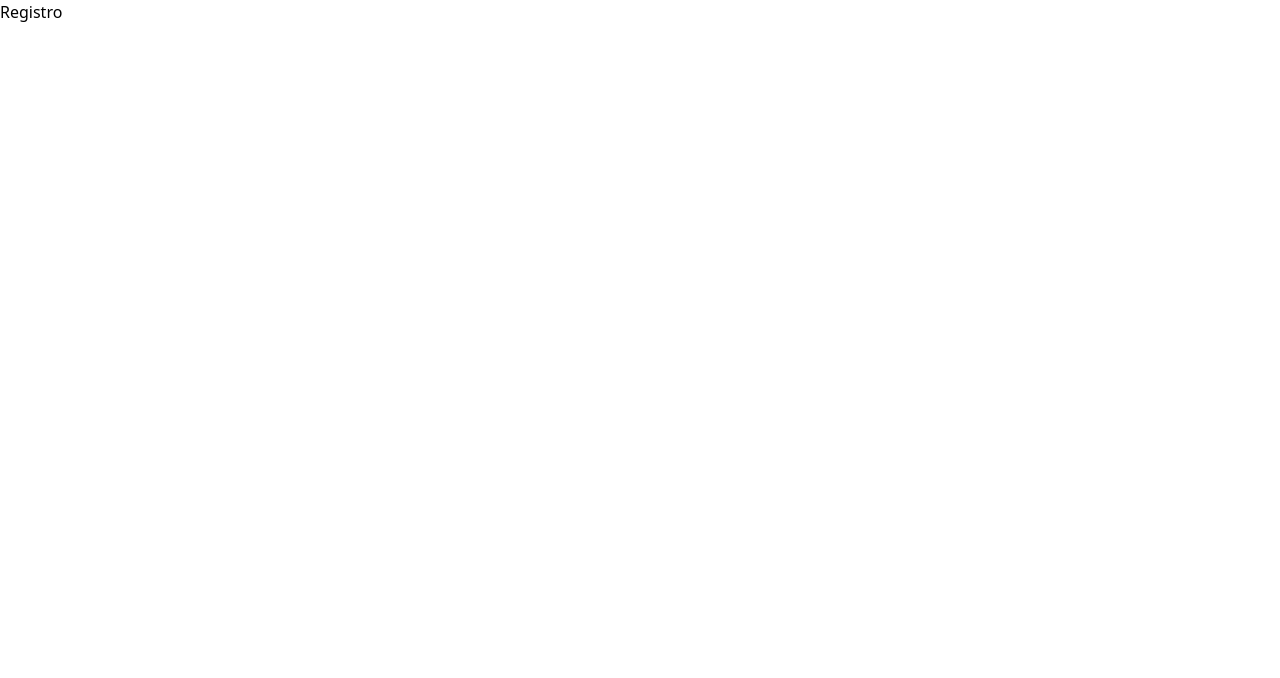
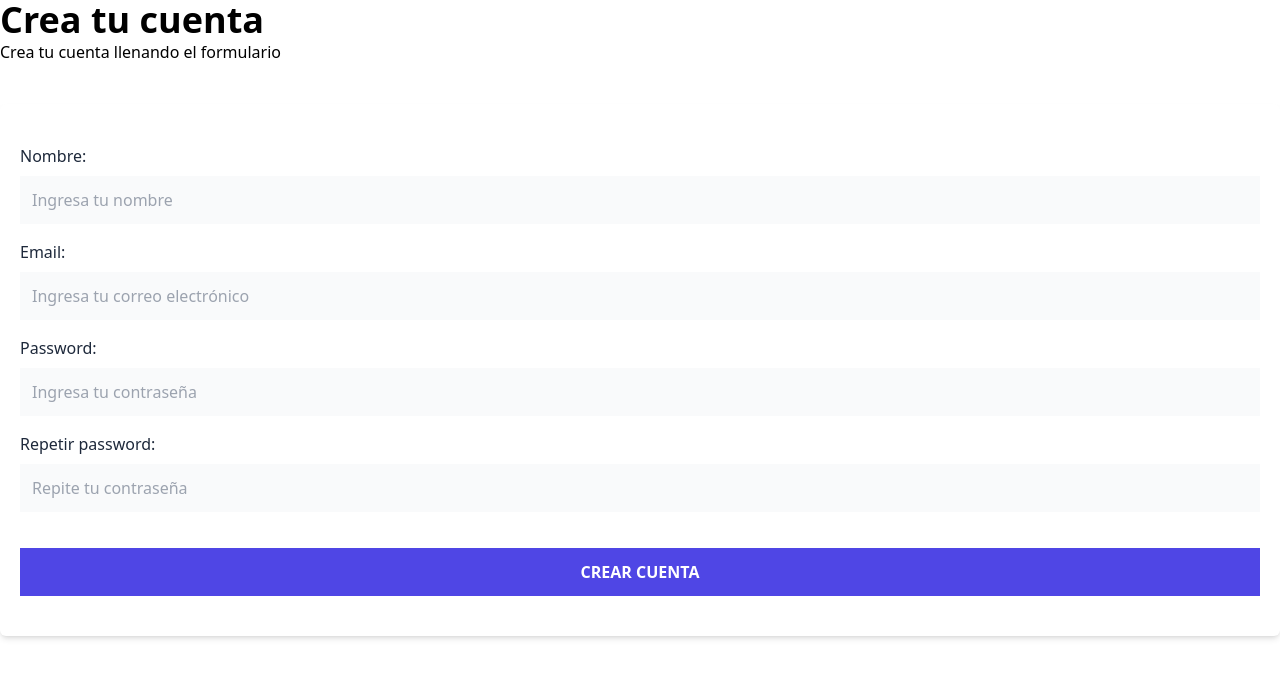
Before and after one commit to mkhi33/Laravel, a React (Vite) app in the folder quiosco/react-quiosco/: page /auth/registro in a window 1280 px wide. Shown: the top 678 px of the page. Built offline with nearby package versions, Linux system fonts and the light colour scheme.

Commit message:
Crear el formulario de registro

```diff
--- a/quiosco/react-quiosco/src/views/Registro.jsx
+++ b/quiosco/react-quiosco/src/views/Registro.jsx
@@ -2,7 +2,60 @@ import React from 'react'
 
 const Registro = () => {
   return (
-    <div>Registro</div>
+    <>
+      <h1 className='text-4xl font-black'>Crea tu cuenta</h1>
+      <p>Crea tu cuenta llenando el formulario</p>
+
+      <div className='bg-white shadow-md rounded-md mt-10 px-5 py-10'>
+        <form>
+          <div className='mb-4'>
+            <label className='text-slate-800' htmlFor='name'>Nombre:</label>
+            <input
+              className='mt-2 w-full block p-3 bg-gray-50'
+              type='text'
+              id='name'
+              name='name'
+              placeholder='Ingresa tu nombre'
+            />
+          </div>
+          <div className='mb-4'>
+            <label className='text-slate-800' htmlFor='email'>Email:</label>
+            <input
+              className='mt-2 w-full block p-3 bg-gray-50'
+              type='email'
+              id='email'
+              name='email'
+              placeholder='Ingresa tu correo electrónico'
+            />
+          </div>
+          <div className='mb-4'>
+            <label className='text-slate-800' htmlFor='password'>Password:</label>
+            <input
+              className='mt-2 w-full block p-3 bg-gray-50'
+              type='password'
+              id='password'
+              name='password'
+              placeholder='Ingresa tu contraseña'
+            />
+          </div>
+          <div className='mb-4'>
+            <label className='text-slate-800' htmlFor='password_confirmation'>Repetir password:</label>
+            <input
+              className='mt-2 w-full block p-3 bg-gray-50'
+              type='password'
+              id='password_confirmation'
+              name='password_confirmation'
+              placeholder='Repite tu contraseña'
+            />
+          </div>
+          <input
+            type='submit'
+            className='bg-indigo-600 hover:bg-indigo-800 text-white w-full mt-5 p-3 uppercase font-bold cursor-pointer'
+            value='Crear cuenta'
+          />
+        </form>
+      </div>
+    </>
   )
 }
 
```
